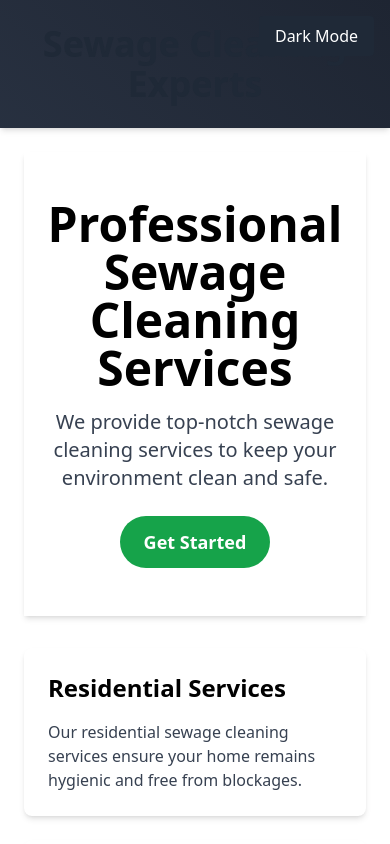
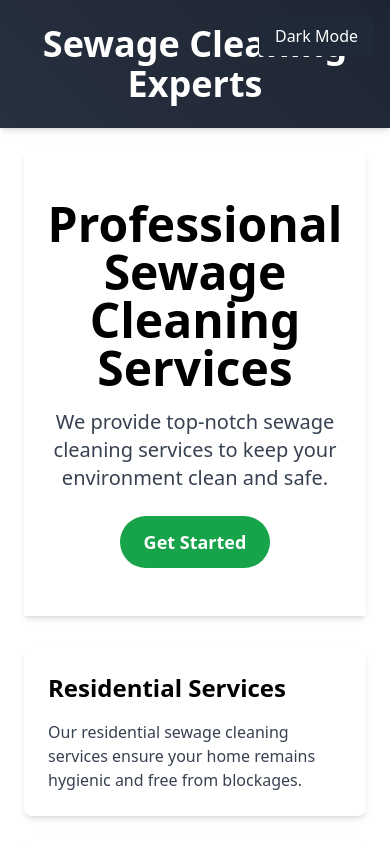
Before and after one commit to GPT-Engineer-App-Dev/sewage-cleanup-marketing, a React (Vite) app: page / in a window 390 px wide. Shown: the top 844 px of the page. Built offline with nearby package versions, Linux system fonts and the light colour scheme.

Commit message:
Changed navigation bar color to blue and ensured design remains visually appealing and responsive.

```diff
--- a/src/pages/Index.jsx
+++ b/src/pages/Index.jsx
@@ -3,8 +3,8 @@ import { FaPhone, FaEnvelope, FaMapMarkerAlt } from "react-icons/fa";
 const Index = () => {
   return (
     <div className="min-h-screen flex flex-col items-center">
-      <header className="bg-white dark:bg-header-bg w-full py-6 shadow-md animated-header">
-        <h1 className="text-4xl text-gray-800 dark:text-text-color font-bold text-center">Sewage Cleaning Experts</h1>
+      <header className="bg-blue-600 dark:bg-header-bg w-full py-6 shadow-md animated-header">
+        <h1 className="text-4xl text-white dark:text-text-color font-bold text-center">Sewage Cleaning Experts</h1>
       </header>
       <main className="flex-1 w-full flex flex-col items-center p-6 parallax">
         <section className="w-full bg-white dark:bg-header-bg py-12 mb-8 shadow-md text-center">
```
